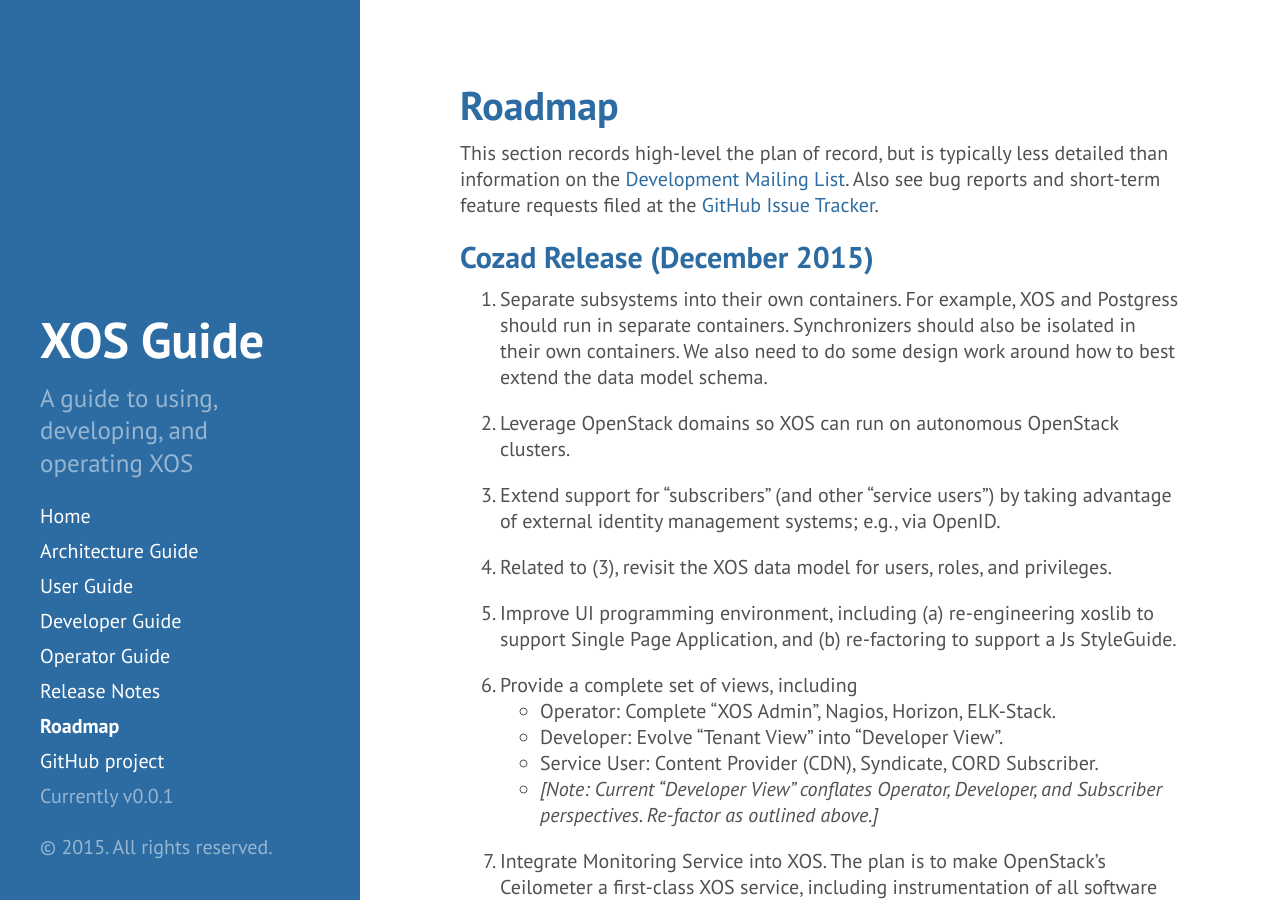
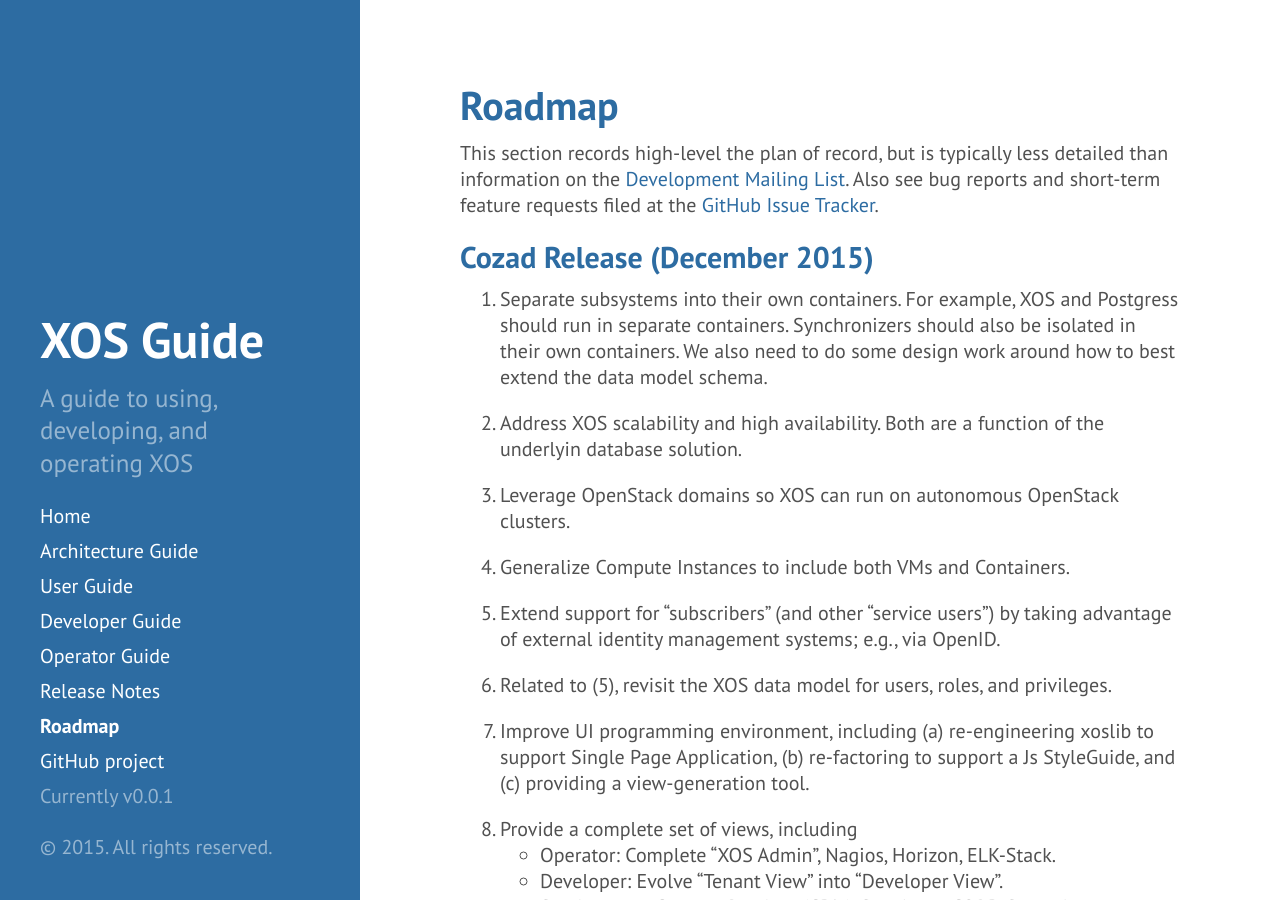
Before and after one commit to open-cloud/open-cloud.github.io.old, a Jekyll site: the page built from 5_roadmap.md, in a window 1280 px wide and 900 px high. Built offline with Jekyll 4.4.1, drawn with Linux system fonts in a browser that asks for light colours; Markdown is read by kramdown in place of the engine named in the settings.

Commit message:
updated roadmap

```diff
--- a/5_roadmap.md
+++ b/5_roadmap.md
@@ -16,36 +16,42 @@
     should also be isolated in their own containers.  We also need to do
     some design work around how to best extend the data model schema.
 
-2. Leverage OpenStack domains so XOS can run on autonomous
+2. Address XOS scalability and high availability. Both are a function
+   of the underlyin database solution.
+
+3. Leverage OpenStack domains so XOS can run on autonomous
     OpenStack clusters.
 
-3. Extend support for "subscribers" (and other "service users") by
+4. Generalize Compute Instances to include both VMs and Containers.
+
+5. Extend support for "subscribers" (and other "service users") by
     taking advantage of external identity management systems; e.g.,
     via OpenID.
 
-4. Related to (3), revisit the XOS data model for users, roles, and
+6. Related to (5), revisit the XOS data model for users, roles, and
     privileges.
 
-5. Improve UI programming environment, including (a) re-engineering
-    xoslib to support Single Page Application, and (b) re-factoring
-    to support a Js StyleGuide.
+7. Improve UI programming environment, including (a) re-engineering
+    xoslib to support Single Page Application, (b) re-factoring
+    to support a Js StyleGuide, and (c) providing a view-generation
+	tool.
 
-6. Provide a complete set of views, including
+8. Provide a complete set of views, including
    * Operator: Complete "XOS Admin", Nagios, Horizon, ELK-Stack.
    * Developer: Evolve "Tenant View" into "Developer View".
    * Service User: Content Provider (CDN), Syndicate, CORD Subscriber.
    * *[Note: Current "Developer View" conflates Operator, Developer,
      and Subscriber perspectives. Re-factor as outlined above.]*
 
-7. Integrate Monitoring Service into XOS. The plan is to make
+9. Integrate Monitoring Service into XOS. The plan is to make
     OpenStack's Ceilometer a first-class XOS service, including
    instrumentation of all software services.
 
-8. Integrate ONOS into XOS. The plan is to make ONOS a
+10. Integrate ONOS into XOS. The plan is to make ONOS a
    first-class XOS service, including replacing the default
    OpenStack/Neutron networking support with ONOS.
 
-9. Define a data model migration strategy. The current strategy
+11. Define a data model migration strategy. The current strategy
     too often depends on resetting the data model.
 
 ##Deployment Configurations (Oct - Dec 2015)
```
